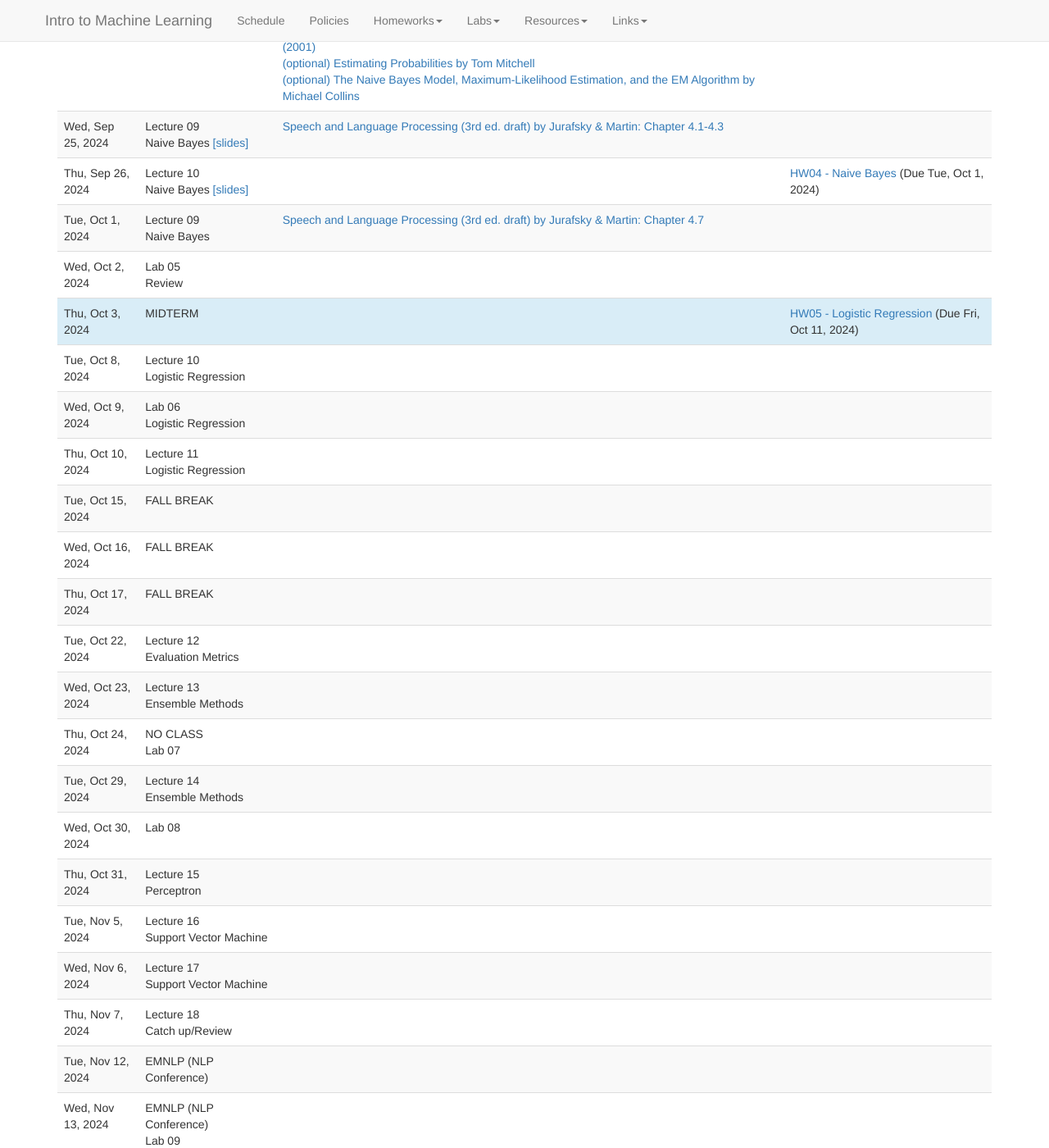
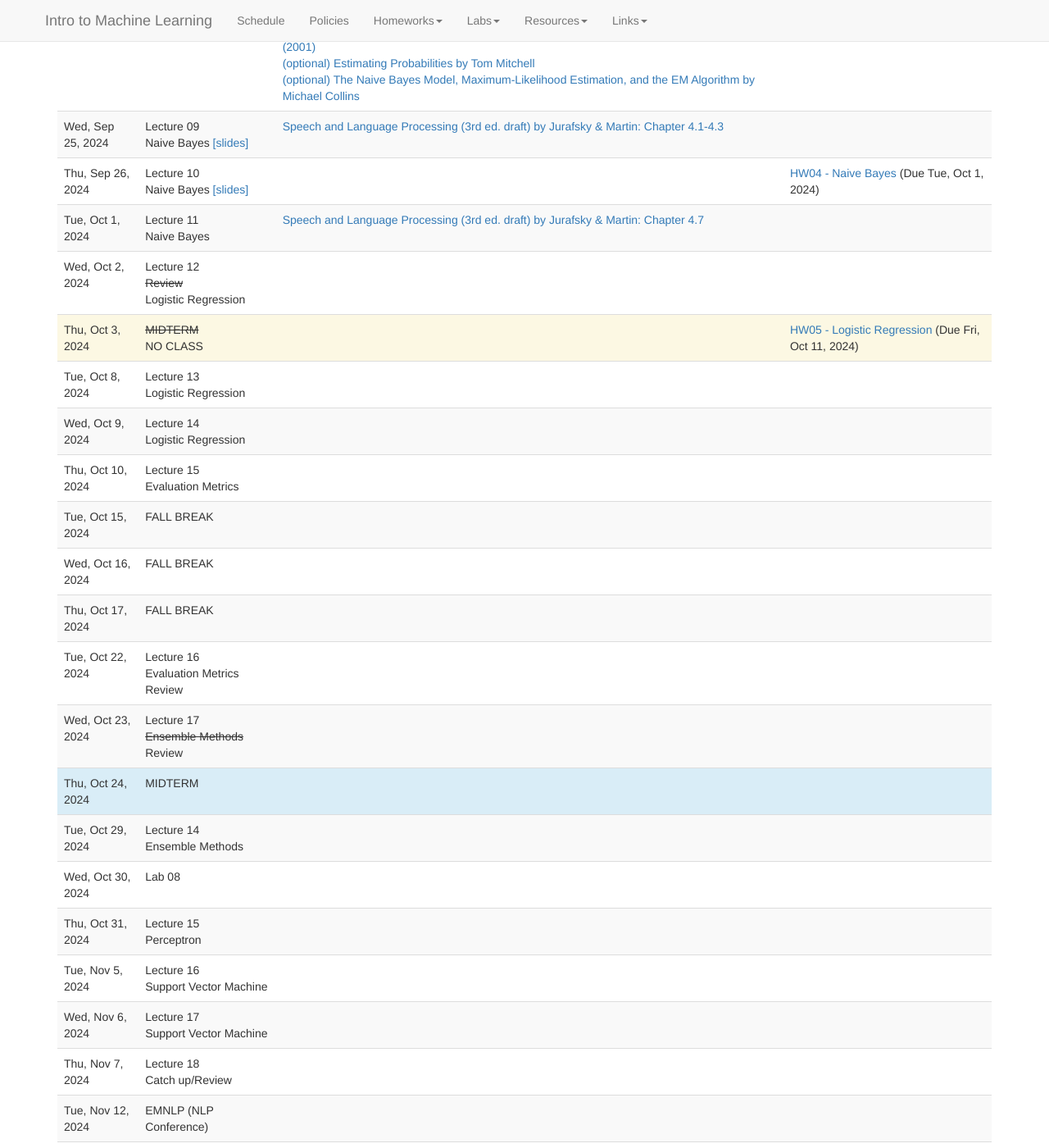
Before and after one commit to BrynMawrNLP/ml-course, a Jekyll site: the page built from schedule.md, in a window 1280 px wide and 1400 px high, scrolled down 1240 px. Shown: the whole window at 82% size. Built offline with Jekyll 4.4.1, drawn with Linux system fonts in a browser that asks for light colours; nearby versions of some CDN libraries; library files that are not in the unit come from our copies.

Commit message:
reoder schedule up to midterm

```diff
--- a/_data/schedule.yaml
+++ b/_data/schedule.yaml
@@ -140,18 +140,18 @@
           deadline: 2024-10-01
     -
       date: 2024-10-01
-      title: Lecture 09 <br> Naive Bayes
+      title: Lecture 11 <br> Naive Bayes
       readings:
         -
           title: "Speech and Language Processing (3rd ed. draft) by Jurafsky & Martin: Chapter 4.7"
           url: "https://web.stanford.edu/~jurafsky/slp3/4.pdf"
     -
       date: 2024-10-02
-      title: Lab 05 <br> Review
+      title: Lecture 12 <br> <s>Review </s> <br> Logistic Regression
     -
       date: 2024-10-03
-      title: MIDTERM
-      type: exam
+      title: <s>MIDTERM</s> <br> NO CLASS
+      type: cancelled
       assignments:
         -
           title: "HW05 - Logistic Regression"
@@ -159,13 +159,13 @@
           deadline: 2024-10-11
     -
       date: 2024-10-08
-      title: Lecture 10 <br> Logistic Regression
+      title: Lecture 13 <br> Logistic Regression
     -
       date: 2024-10-09
-      title: Lab 06 <br> Logistic Regression
+      title: Lecture 14 <br> Logistic Regression
     -
       date: 2024-10-10
-      title: Lecture 11 <br> Logistic Regression
+      title: Lecture 15 <br> Evaluation Metrics
     -
       date: 2024-10-15
       title: FALL BREAK
@@ -177,13 +177,14 @@
       title: FALL BREAK
     -
       date: 2024-10-22
-      title: Lecture 12 <br> Evaluation Metrics
+      title: Lecture 16 <br> Evaluation Metrics <br> Review
     -
       date: 2024-10-23
-      title: Lecture 13 <br> Ensemble Methods
+      title: Lecture 17 <br> <s>Ensemble Methods</s> <br> Review
     -
       date: 2024-10-24
-      title: NO CLASS <br> Lab 07
+      title: MIDTERM
+      type: exam
     -
       date: 2024-10-29
       title: Lecture 14 <br> Ensemble Methods
```
